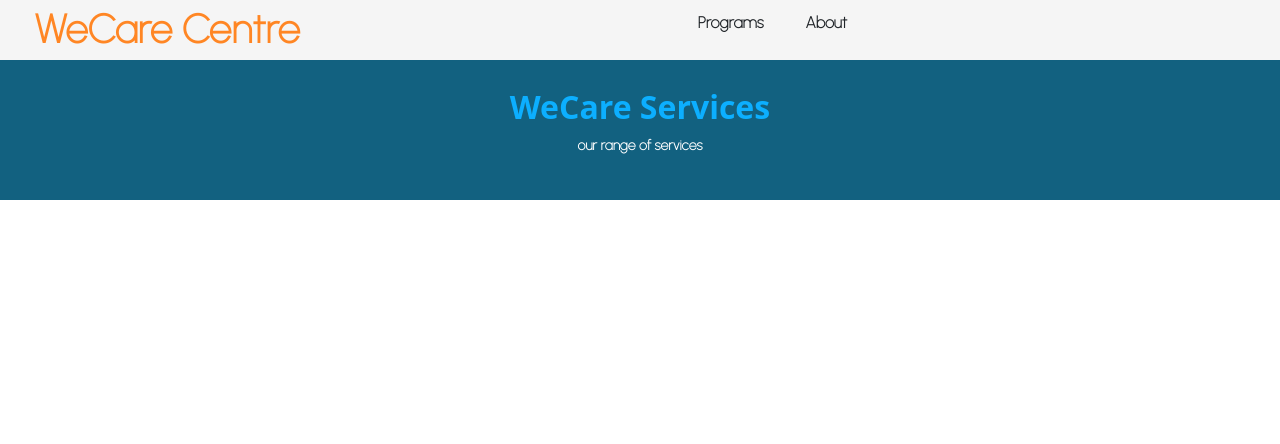
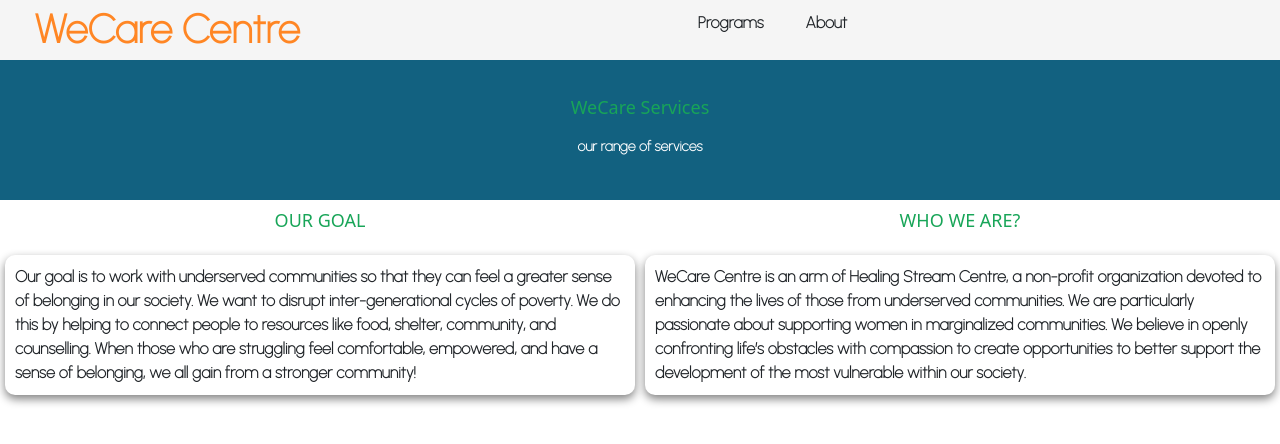
Before and after one commit to Shawen17/carisbrooke, a React (Create React App) app: page /service in a window 1280 px wide. Shown: the top 444 px of the page. Built offline with nearby package versions, Linux system fonts and the light colour scheme.

Commit message:
About Page

```diff
--- a/src/components/ServiceBox.js
+++ b/src/components/ServiceBox.js
@@ -20,7 +20,7 @@
   padding: 10px;
 `;
 
-const Title = styled.h4`
+export const Title = styled.h4`
   display: flex;
   align-items: center;
   justify-content: center;
--- a/src/pages/Service.js
+++ b/src/pages/Service.js
@@ -1,5 +1,25 @@
 import React from "react";
-import { Header, Title, Sub } from "./About";
+import { Header, Sub } from "./About";
+import { Title } from "../components/ServiceBox";
+import styled from "styled-components";
+
+const ServiceContainer = styled.div`
+  display: flex;
+  justify-content: center;
+  align-items: center;
+  flex-wrap: wrap;
+}
+`;
+
+const Desc = styled.div`
+  padding: 10px;
+  font-family: "Urbanist", sans-serif;
+  font-weight: bold;
+  border: 0.5px thin grey;
+  border-radius: 10px;
+  box-shadow: 0 4px 10px gray;
+  margin: 5px;
+`;
 
 const Service = () => {
   return (
@@ -8,6 +28,32 @@
         <Title>WeCare Services</Title>
         <Sub>our range of services</Sub>
       </Header>
+      <ServiceContainer>
+        <div style={{ display: "flex", width: "50%", flexDirection: "column" }}>
+          <Title>OUR GOAL</Title>
+          <Desc>
+            Our goal is to work with underserved communities so that they can
+            feel a greater sense of belonging in our society. We want to disrupt
+            inter-generational cycles of poverty. We do this by helping to
+            connect people to resources like food, shelter, community, and
+            counselling. When those who are struggling feel comfortable,
+            empowered, and have a sense of belonging, we all gain from a
+            stronger community!
+          </Desc>
+        </div>
+        <div style={{ display: "flex", width: "50%", flexDirection: "column" }}>
+          <Title>WHO WE ARE?</Title>
+          <Desc>
+            WeCare Centre is an arm of Healing Stream Centre, a non-profit
+            organization devoted to enhancing the lives of those from
+            underserved communities. We are particularly passionate about
+            supporting women in marginalized communities. We believe in openly
+            confronting life’s obstacles with compassion to create opportunities
+            to better support the development of the most vulnerable within our
+            society.
+          </Desc>
+        </div>
+      </ServiceContainer>
     </div>
   );
 };
```
